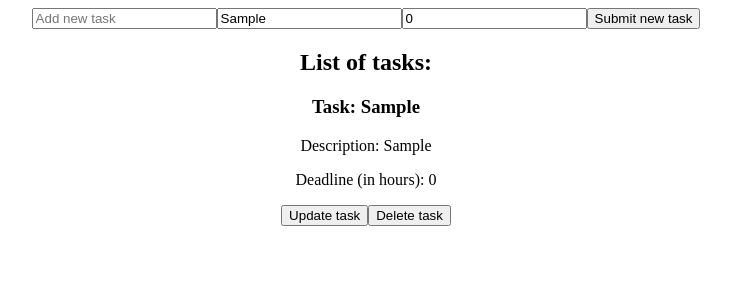
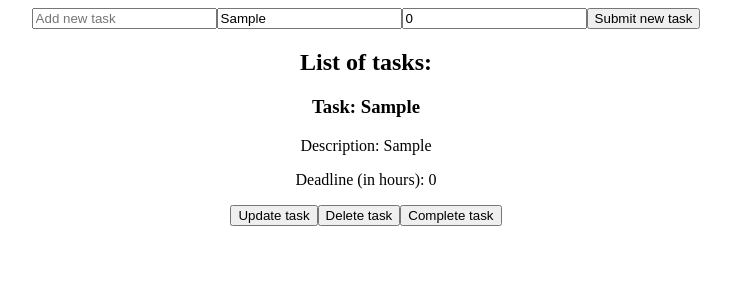
Before and after one commit to manidavilay/react-todolist, a React (Create React App) app: page / in a window 1280 px wide. Both pictures are taken after typing "Sample", "Sample" into the empty fields and a click on the button "Submit new task". Shown: the top 300 px of the page, without its empty margins (274-1005 px from the left). Built offline with nearby package versions, Linux system fonts and the light colour scheme.

Commit message:
add complete task feature

```diff
--- a/src/App.tsx
+++ b/src/App.tsx
@@ -16,6 +16,7 @@ function App() {
   const [deletingIsConfirmed, setDeletingIsConfirmed] = useState<number | null>(
     null
   );
+  const [completedTasks, setCompletedTasks] = useState<ITask[]>([]);
 
   // Initial task and deadline inputs handler
   const handleInput = (e: React.ChangeEvent<HTMLInputElement>): void => {
@@ -128,6 +129,26 @@ function App() {
     });
   };
 
+  // Complete task
+  const completeTask = (id: number): void => {
+    todoList.map((task) => {
+      if (task.id === id) {
+        const completedTask = {
+          id: task.id,
+          taskName: task.taskName,
+          description: task.description,
+          deadline: task.deadline,
+        };
+        setCompletedTasks([...completedTasks, completedTask]);
+        setTodoList(
+          todoList.filter((task) => {
+            return task.id !== id;
+          })
+        );
+      }
+    });
+  };
+
   return (
     <div className="App">
       <AddTask
@@ -154,6 +175,7 @@ function App() {
               confirmDeletingTask={confirmDeletingTask}
               deletingIsConfirmed={deletingIsConfirmed}
               cancelDeletingTask={cancelDeletingTask}
+              completeTask={completeTask}
             />
           );
         })}
--- a/src/components/TasksList.tsx
+++ b/src/components/TasksList.tsx
@@ -14,6 +14,7 @@ interface Props {
   deleteTask(id: number): void;
   confirmDeletingTask(id: number): void;
   cancelDeletingTask(id: number): void;
+  completeTask(id: number): void;
 }
 
 const TasksList = ({
@@ -29,7 +30,8 @@ const TasksList = ({
   cancelUpdatingTask,
   deleteTask,
   confirmDeletingTask,
-  cancelDeletingTask
+  cancelDeletingTask,
+  completeTask
 }: Props) => {
   return (
     <div>
@@ -79,6 +81,7 @@ const TasksList = ({
         ) : (
             <button onClick={() => deleteTask(task.id)}>Delete task</button>
         )}
+        <button onClick={() => completeTask(task.id)}>Complete task</button>
     </div>
   );
 };
```
